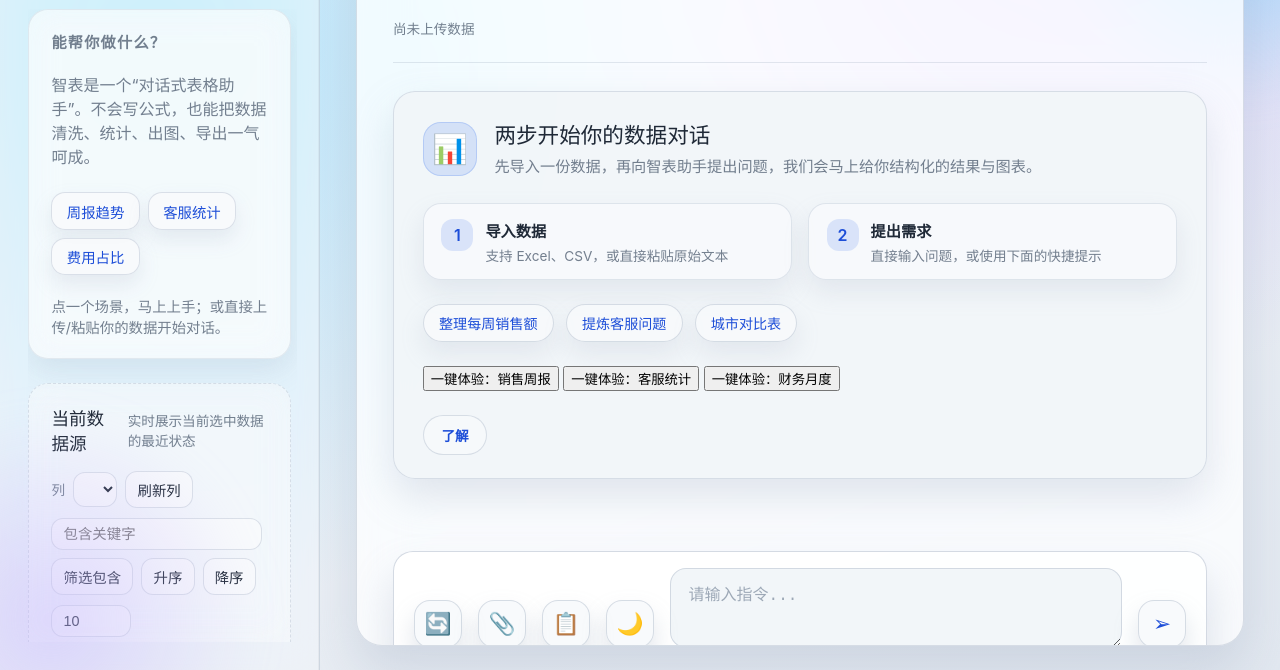
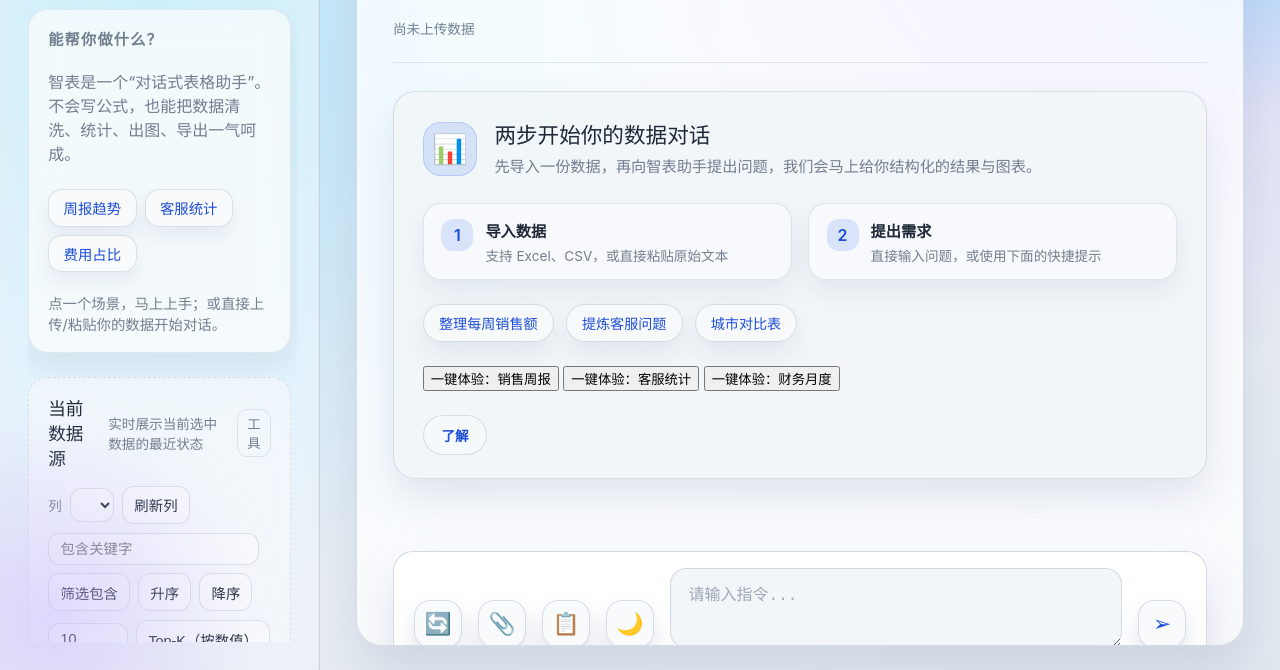
Before and after one commit to YugeGo/smartable-mvp, a website built with Vite: page index.html in a window 1280 px wide. Shown: the part 130-800 px from the top of the page. Built offline with nearby package versions, Linux system fonts and the light colour scheme.

Commit message:
style(minimal-ui): 数据工具默认折叠并可切换；AI消息动作悬停显隐；整体间距更紧凑

```diff
--- a/index.html
+++ b/index.html
@@ -32,6 +32,7 @@
                 <header class="preview-header">
                     <h3 id="data-preview-title">当前数据源</h3>
                     <span class="preview-meta">实时展示当前选中数据的最近状态</span>
+                    <button type="button" id="dt-toggle" class="ghost-btn" aria-controls="data-tools" aria-expanded="false" title="显示/隐藏数据工具">工具</button>
                 </header>
                 <div id="data-tools" class="data-tools" aria-label="数据工具">
                     <div class="tools-row">
--- a/src/main.js
+++ b/src/main.js
@@ -35,6 +35,7 @@
 const dataPreviewFootnote = document.getElementById('data-preview-footnote');
 // Data tools elements
 const dtToolbar = document.getElementById('data-tools');
+const dtToggle = document.getElementById('dt-toggle');
 const dtColumnSelect = document.getElementById('dt-column-select');
 const dtRefreshColsBtn = document.getElementById('dt-refresh-cols');
 const dtFilterValue = document.getElementById('dt-filter-value');
@@ -68,7 +69,8 @@
 	initialMessage: 'smartable:initial-message',
 	bannerDismissed: 'smartable:banner-dismissed',
 	session: 'smartable:session',
-	darkMode: 'smartable:dark-mode'
+	darkMode: 'smartable:dark-mode',
+	toolCollapsed: 'smartable:tool-collapsed'
 };
 
 // --- 2. State Management ---
@@ -495,6 +497,7 @@
 initializeOnboarding();
 initializeGuide();
 initializeProductIntro();
+initializeToolCollapse();
 
 const dataInputColumn = document.getElementById('data-input-column');
 if (dataInputColumn) {
@@ -1301,6 +1304,21 @@
 	}
 }
 
+function initializeToolCollapse() {
+	if (!dtToolbar) return;
+	const collapsed = localStorage.getItem(STORAGE_KEYS.toolCollapsed) === 'true';
+	dtToolbar.classList.toggle('collapsed', collapsed);
+	if (dtToggle) {
+		dtToggle.setAttribute('aria-expanded', collapsed ? 'false' : 'true');
+		dtToggle.addEventListener('click', () => {
+			const nowCollapsed = !dtToolbar.classList.contains('collapsed') ? true : false;
+			dtToolbar.classList.toggle('collapsed', nowCollapsed);
+			dtToggle.setAttribute('aria-expanded', nowCollapsed ? 'false' : 'true');
+			localStorage.setItem(STORAGE_KEYS.toolCollapsed, String(nowCollapsed));
+		});
+	}
+}
+
 function setActiveTable(tableName) {
 	if (!tableName || !workspace[tableName]) {
 		activeTableName = '';
--- a/style.css
+++ b/style.css
@@ -681,6 +681,7 @@
 	flex-direction: column;
 	gap: 0.6rem;
 }
+.data-tools.collapsed { display: none; }
 
 .data-tools .tools-row {
 	display: flex;
@@ -1464,11 +1465,12 @@
 }
 
 .action-buttons {
-	display: flex;
+	display: none;
 	justify-content: flex-end;
 	gap: 0.65rem;
 	margin-top: 1rem;
 }
+.ai-message:hover .action-buttons { display: flex; }
 
 .action-btn {
 	padding: 0.45rem 1.05rem;
@@ -2160,6 +2162,14 @@
 #guide-section .guide-controls { display: flex; gap: .5rem; align-items: center; }
 #guide-section .guide-start { border-radius: 12px; border: 1px solid rgba(148, 163, 184, 0.35); padding: .45rem .8rem; background: rgba(248, 250, 252, 0.95); cursor: pointer; }
 
+/* 极简化：幽灵按钮与更紧凑的间距 */
+.ghost-btn { border: 1px solid rgba(148, 163, 184, 0.25); background: transparent; color: var(--text-muted); border-radius: 10px; padding: .25rem .5rem; cursor: pointer; }
+.ghost-btn:hover { background: rgba(219, 234, 254, 0.3); color: var(--accent-strong); }
+
+.sidebar-section { padding: 1.1rem 1.2rem; }
+.preview-header { gap: .5rem; }
+.message { padding: .9rem 1.1rem; }
+
 /* 产品介绍 */
 #product-intro .intro-copy { margin: 0; color: var(--text-muted); }
 #product-intro .intro-note { margin: .25rem 0 0; color: var(--text-muted); font-size: .9rem; }
```
